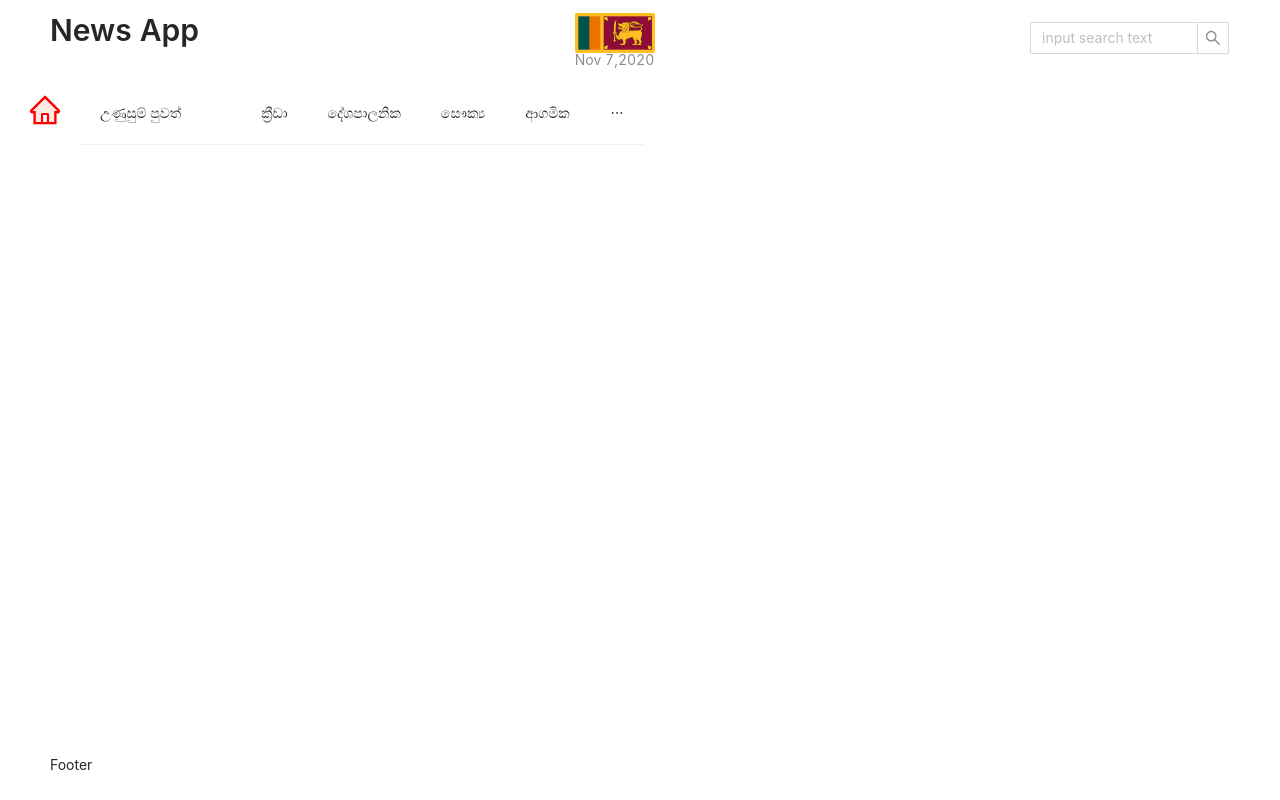
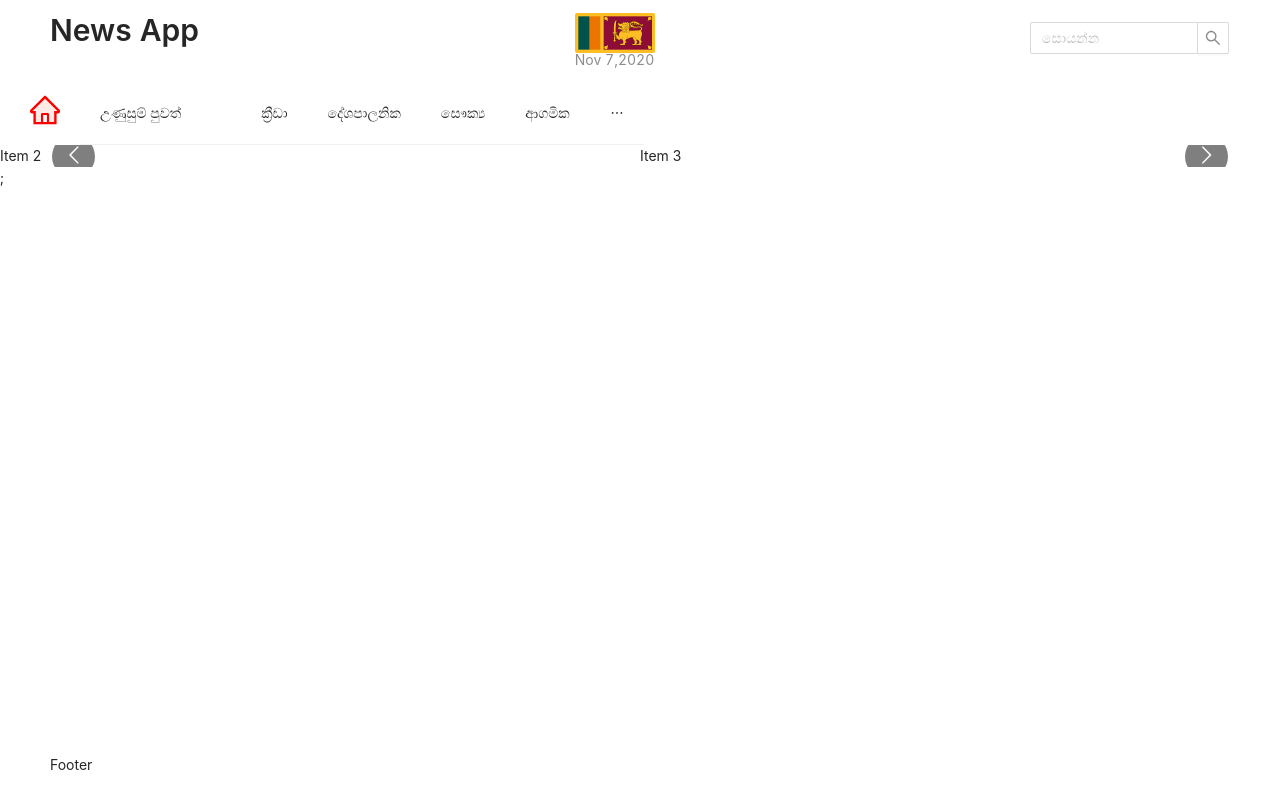
Before and after one commit to ML-News-app/News-Project-Frontend, a React (Create React App) app: page / in a window 1280 px wide. Built offline with nearby package versions, Linux system fonts and the light colour scheme.

Commit message:
multi carousel added

```diff
--- a/package.json
+++ b/package.json
@@ -10,6 +10,7 @@
     "antd": "^4.8.0",
     "react": "^17.0.1",
     "react-dom": "^17.0.1",
+    "react-multi-carousel": "^2.5.5",
     "react-scripts": "4.0.0",
     "web-vitals": "^0.2.4"
   },
--- a/src/App.js
+++ b/src/App.js
@@ -1,14 +1,37 @@
 import React, { Component, useState } from 'react';
 import './App.css';
 import { HomeTwoTone } from '@ant-design/icons';
-import { Input, Layout, Menu, Avatar,Typography } from 'antd';
+import { Input, Layout, Menu, Avatar, Typography } from 'antd';
 import flag from './assets/flag.png'
+import Carousel from 'react-multi-carousel';
+import 'react-multi-carousel/lib/styles.css';
 const { SubMenu } = Menu;
 const { Header, Footer, Sider, Content } = Layout;
 const { Search } = Input;
-const { Text,Title } = Typography;
+const { Text, Title } = Typography;
+
 
 function App() {
+
+  const responsive = {
+    superLargeDesktop: {
+      // the naming can be any, depends on you.
+      breakpoint: { max: 4000, min: 3000 },
+      items: 5
+    },
+    desktop: {
+      breakpoint: { max: 3000, min: 1024 },
+      items: 3
+    },
+    tablet: {
+      breakpoint: { max: 1024, min: 464 },
+      items: 2
+    },
+    mobile: {
+      breakpoint: { max: 464, min: 0 },
+      items: 1
+    }
+  };
 
   const [state, setState] = useState({
     current: 'mail'
@@ -23,13 +46,13 @@
   return (
     <Layout style={{ height: "100vh" }}>
       <Header style={{ backgroundColor: "white", height: "75px", display: 'flex', alignItems: "center", justifyContent: "space-between" }}>
-      <Title level={2}>News App</Title>
-        <div style={{display:'flex',flexDirection:'column',justifyContent:"center",alignItems:"center"}}>
-        <Avatar size="large" icon="user" src={flag} shape="square" style={{ width: "80px",height:"40px",marginTop:'30px' }} />
-        <Text  type="secondary" style={{marginTop:"-25px"}}>Nov 7,2020</Text>
+        <Title level={2}>News App</Title>
+        <div style={{ display: 'flex', flexDirection: 'column', justifyContent: "center", alignItems: "center" }}>
+          <Avatar size="large" icon="user" src={flag} shape="square" style={{ width: "80px", height: "40px", marginTop: '30px' }} />
+          <Text type="secondary" style={{ marginTop: "-25px" }}>Nov 7,2020</Text>
         </div>
         <Search
-          placeholder="input search text"
+          placeholder="සොයන්න"
           onSearch={value => console.log(value)}
           style={{ width: 200 }}
         />
@@ -70,7 +93,14 @@
         </Menu>
 
       </Header>
-      <Content style={{ backgroundColor: 'white' }}></Content>
+      <Content style={{ backgroundColor: 'white' }}>
+        <Carousel responsive={responsive} autoPlay={true}>
+          <div>Item 1</div>
+          <div>Item 2</div>
+          <div>Item 3</div>
+          <div>Item 4</div>
+        </Carousel>;
+      </Content>
       <Footer style={{ backgroundColor: 'white' }}>Footer</Footer>
     </Layout>
   );
```
Also changed, not shown: 1 other file (tests, documents, lock files or other folders).
